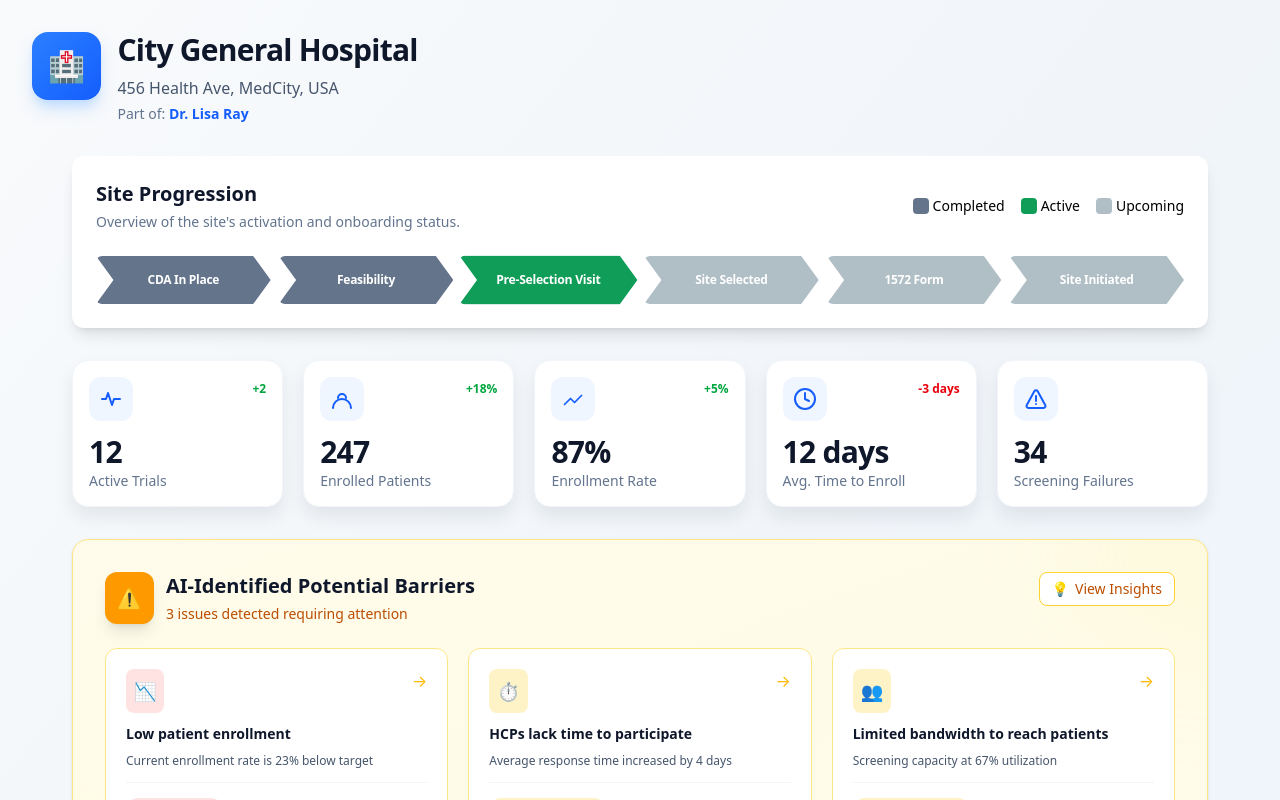
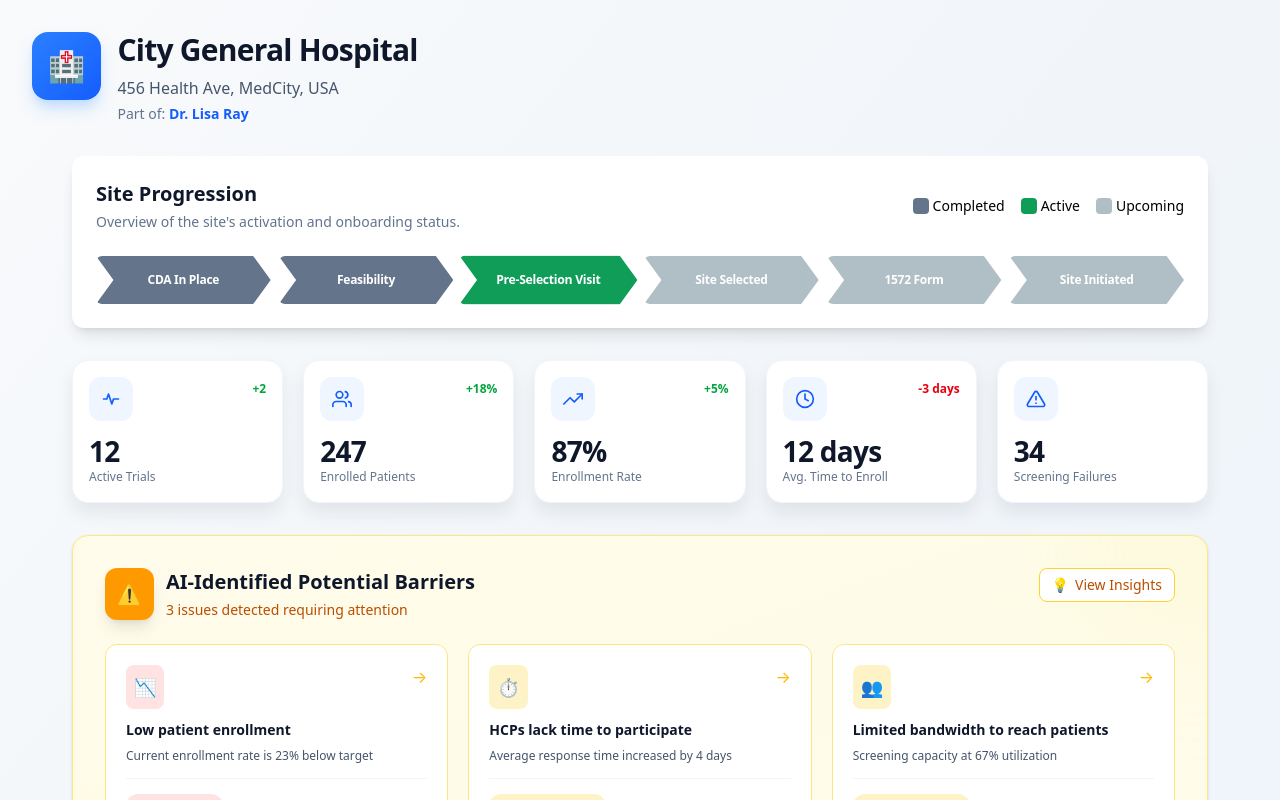
Before and after one commit to ashwinchembu/Enterprisehealthcaredashboarddesign, a Vue app in the folder vue-dashboard/: page / in a window 1280 px wide. Shown: the top 800 px of the page. Built offline with nearby package versions, Linux system fonts and the light colour scheme.

Commit message:
Fix MetricCard icons for iPad - use consistent sizing and cleaner SVGs

```diff
--- a/vue-dashboard/src/components/MetricCard.vue
+++ b/vue-dashboard/src/components/MetricCard.vue
@@ -1,20 +1,19 @@
 <template>
   <div
     class="w-full min-w-0 rounded-2xl border border-slate-100 bg-white
-           p-3.5 md:p-4 shadow-[0_10px_18px_rgba(16,24,40,0.08)]"
+           p-4 shadow-[0_10px_18px_rgba(16,24,40,0.08)]"
   >
-    <div class="flex items-start justify-between gap-2 mb-3.5 md:mb-4">
+    <div class="flex items-start justify-between gap-2 mb-4">
       <!-- Icon -->
       <div
-        class="flex items-center justify-center rounded-xl
-               w-10 h-10 md:w-11 md:h-11
-               bg-blue-50 text-blue-600"
+        class="flex items-center justify-center rounded-xl shrink-0
+               w-11 h-11 bg-blue-50 text-blue-600"
       >
         <!-- Pulse -->
         <svg
           v-if="icon === 'pulse'"
           viewBox="0 0 24 24"
-          class="h-5 w-5 md:h-6 md:w-6"
+          class="h-5 w-5"
           fill="none"
           stroke="currentColor"
           stroke-width="2"
@@ -28,69 +27,70 @@
         <svg
           v-else-if="icon === 'users'"
           viewBox="0 0 24 24"
-          class="h-5 w-5 md:h-6 md:w-6"
+          class="h-5 w-5"
           fill="none"
           stroke="currentColor"
           stroke-width="2"
           stroke-linecap="round"
           stroke-linejoin="round"
         >
-          <path d="M16 11a4 4 0 1 0-8 0" />
-          <path d="M3 21a7 7 0 0 1 18 0" />
+          <path d="M17 21v-2a4 4 0 0 0-4-4H5a4 4 0 0 0-4 4v2" />
+          <circle cx="9" cy="7" r="4" />
+          <path d="M23 21v-2a4 4 0 0 0-3-3.87" />
+          <path d="M16 3.13a4 4 0 0 1 0 7.75" />
         </svg>
 
         <!-- Trend -->
         <svg
           v-else-if="icon === 'trend'"
           viewBox="0 0 24 24"
-          class="h-5 w-5 md:h-6 md:w-6 translate-x-[0.5px] translate-y-[0.5px]"
+          class="h-5 w-5"
           fill="none"
           stroke="currentColor"
-          stroke-width="1.75"
+          stroke-width="2"
           stroke-linecap="round"
           stroke-linejoin="round"
         >
-          <path d="M3 17l6-6 4 4 7-7" />
+          <polyline points="23 6 13.5 15.5 8.5 10.5 1 18" />
+          <polyline points="17 6 23 6 23 12" />
         </svg>
 
         <!-- Clock -->
         <svg
           v-else-if="icon === 'clock'"
           viewBox="0 0 24 24"
-          class="h-5 w-5 md:h-6 md:w-6"
+          class="h-5 w-5"
           fill="none"
           stroke="currentColor"
           stroke-width="2"
           stroke-linecap="round"
           stroke-linejoin="round"
         >
-          <path d="M12 22a10 10 0 1 0-10-10 10 10 0 0 0 10 10Z" />
-          <path d="M12 6v6l4 2" />
+          <circle cx="12" cy="12" r="10" />
+          <polyline points="12 6 12 12 16 14" />
         </svg>
 
         <!-- Alert -->
         <svg
           v-else-if="icon === 'alert'"
           viewBox="0 0 24 24"
-          class="h-5 w-5 md:h-6 md:w-6"
+          class="h-5 w-5"
           fill="none"
           stroke="currentColor"
           stroke-width="2"
           stroke-linecap="round"
           stroke-linejoin="round"
         >
-          <path d="M12 9v5" />
-          <path d="M12 17h.01" />
-          <path
-            d="M10.3 4.2 2.7 18.2A2 2 0 0 0 4.4 21h15.2a2 2 0 0 0 1.7-2.8l-7.6-14a2 2 0 0 0-3.4 0Z"
-          />
+          <path d="M10.29 3.86L1.82 18a2 2 0 0 0 1.71 3h16.94a2 2 0 0 0 1.71-3L13.71 3.86a2 2 0 0 0-3.42 0z" />
+          <line x1="12" y1="9" x2="12" y2="13" />
+          <line x1="12" y1="17" x2="12.01" y2="17" />
         </svg>
       </div>
 
       <!-- Delta -->
       <div
         v-if="deltaText"
-        class="mt-1 text-[11px] md:text-xs font-semibold"
+        class="mt-1 text-xs font-semibold"
         :class="deltaClass"
       >
         {{ deltaText }}
@@ -98,12 +98,11 @@
     </div>
 
     <div class="text-slate-900 font-bold tracking-tight leading-none
-                text-2xl md:text-[28px] lg:text-3xl mb-1">
+                text-[28px] mb-1">
       {{ value }}
     </div>
 
-    <div class="text-slate-500 font-medium
-                text-[11px] md:text-xs lg:text-sm leading-snug">
+    <div class="text-slate-500 font-medium text-xs leading-snug">
       {{ label }}
     </div>
   </div>
```
